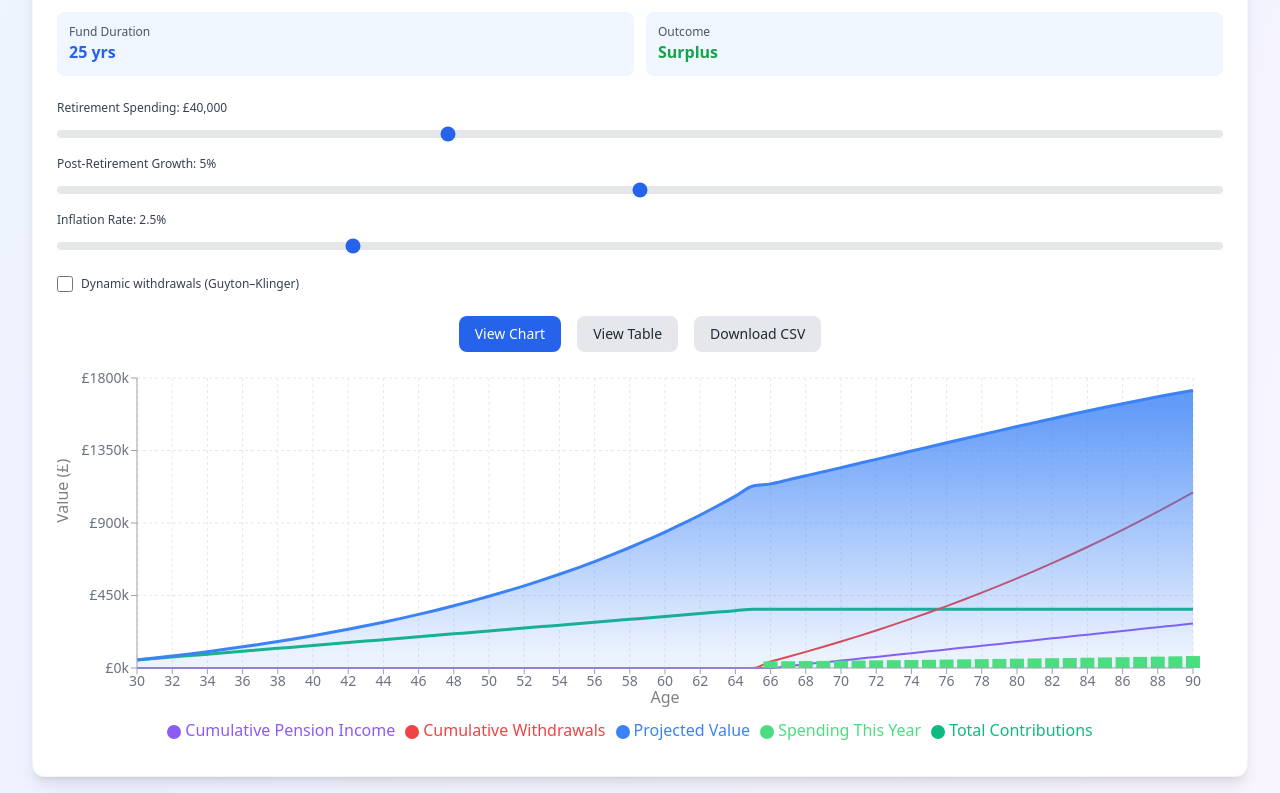
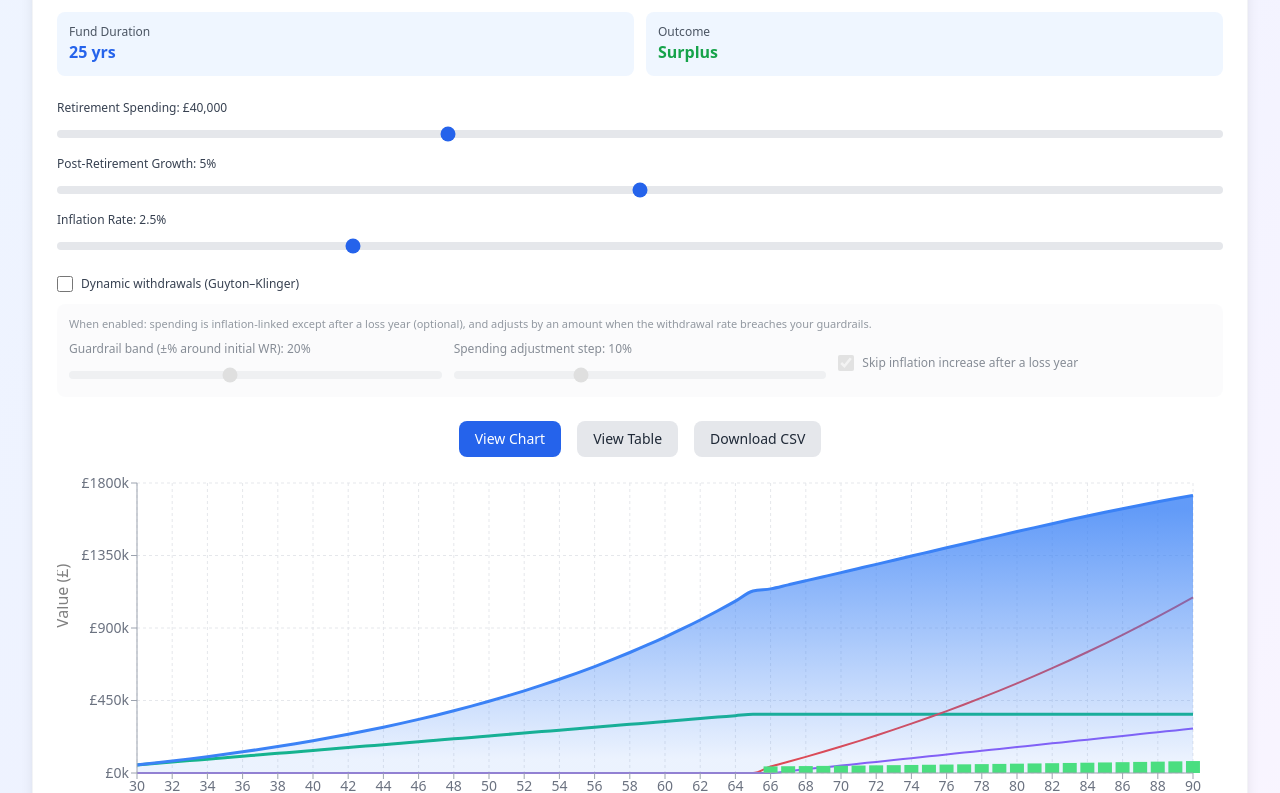
Before and after one commit to gpimblott/pension-planner, a Next.js app: page / in a window 1280 px wide. Shown: the part 851-1644 px from the top of the page. Built offline with nearby package versions, Linux system fonts and the light colour scheme.

Commit message:
Fix the UX

```diff
--- a/src/components/Results.tsx
+++ b/src/components/Results.tsx
@@ -228,25 +228,23 @@ export default function Results({
                         <input id="gkToggle" type="checkbox" className="h-4 w-4 accent-blue-600" checked={gkEnabled} onChange={(e) => setGkEnabled(e.target.checked)} />
                         <label htmlFor="gkToggle" className="text-xs font-medium text-gray-700">Dynamic withdrawals (Guyton–Klinger)</label>
                     </div>
-                    {gkEnabled && (
-                        <div className="space-y-2 bg-gray-50 rounded-lg p-3">
+                    <div className={`space-y-2 bg-gray-50 rounded-lg p-3 ${!gkEnabled ? 'opacity-60' : ''}`} aria-disabled={!gkEnabled}>
                         <p className="text-[11px] text-gray-600">When enabled: spending is inflation‑linked except after a loss year (optional), and adjusts by an amount when the withdrawal rate breaches your guardrails.</p>
                         <div className="grid grid-cols-1 sm:grid-cols-3 gap-3">
                             <div>
                                 <label htmlFor="gkBand" className="block text-xs font-medium text-gray-700 mb-1">Guardrail band (±% around initial WR): {gkBandWidthPct}%</label>
-                                    <input id="gkBand" type="range" min={5} max={40} step={1} value={gkBandWidthPct} onChange={(e)=> setGkBandWidthPct(Math.min(40, Math.max(5, Number(e.target.value))))} className="w-full h-2 bg-gray-200 rounded-lg appearance-none cursor-pointer accent-blue-600" />
+                                <input id="gkBand" type="range" min={5} max={40} step={1} value={gkBandWidthPct} onChange={(e)=> setGkBandWidthPct(Math.min(40, Math.max(5, Number(e.target.value))))} className="w-full h-2 bg-gray-200 rounded-lg appearance-none cursor-pointer accent-blue-600" disabled={!gkEnabled} />
                             </div>
                             <div>
                                 <label htmlFor="gkAdjust" className="block text-xs font-medium text-gray-700 mb-1">Spending adjustment step: {gkAdjustmentPct}%</label>
-                                    <input id="gkAdjust" type="range" min={5} max={20} step={1} value={gkAdjustmentPct} onChange={(e)=> setGkAdjustmentPct(Math.min(20, Math.max(5, Number(e.target.value))))} className="w-full h-2 bg-gray-200 rounded-lg appearance-none cursor-pointer accent-blue-600" />
+                                <input id="gkAdjust" type="range" min={5} max={20} step={1} value={gkAdjustmentPct} onChange={(e)=> setGkAdjustmentPct(Math.min(20, Math.max(5, Number(e.target.value))))} className="w-full h-2 bg-gray-200 rounded-lg appearance-none cursor-pointer accent-blue-600" disabled={!gkEnabled} />
                             </div>
                             <div className="flex items-center gap-2 pt-5 sm:pt-0">
-                                    <input id="gkSkipLoss" type="checkbox" className="h-4 w-4 accent-blue-600" checked={gkSkipInflationOnLoss} onChange={(e)=> setGkSkipInflationOnLoss(e.target.checked)} />
+                                <input id="gkSkipLoss" type="checkbox" className="h-4 w-4 accent-blue-600" checked={gkSkipInflationOnLoss} onChange={(e)=> setGkSkipInflationOnLoss(e.target.checked)} disabled={!gkEnabled} />
                                 <label htmlFor="gkSkipLoss" className="text-xs font-medium text-gray-700">Skip inflation increase after a loss year</label>
                             </div>
                         </div>
                     </div>
-                    )}
                 </div>
                 <div className="mt-6">
                     <div className="flex justify-center space-x-4 mb-4">
```
Lines whose indentation alone changed are shown as unchanged.
